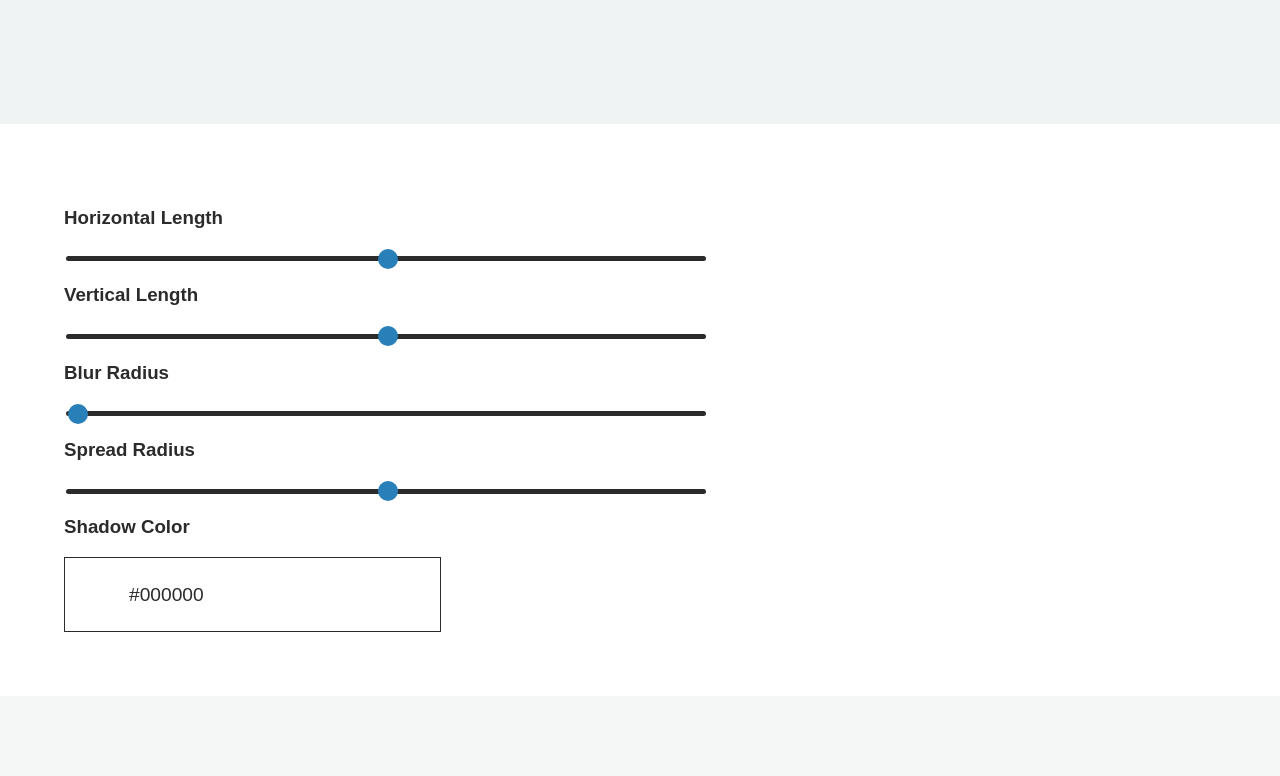
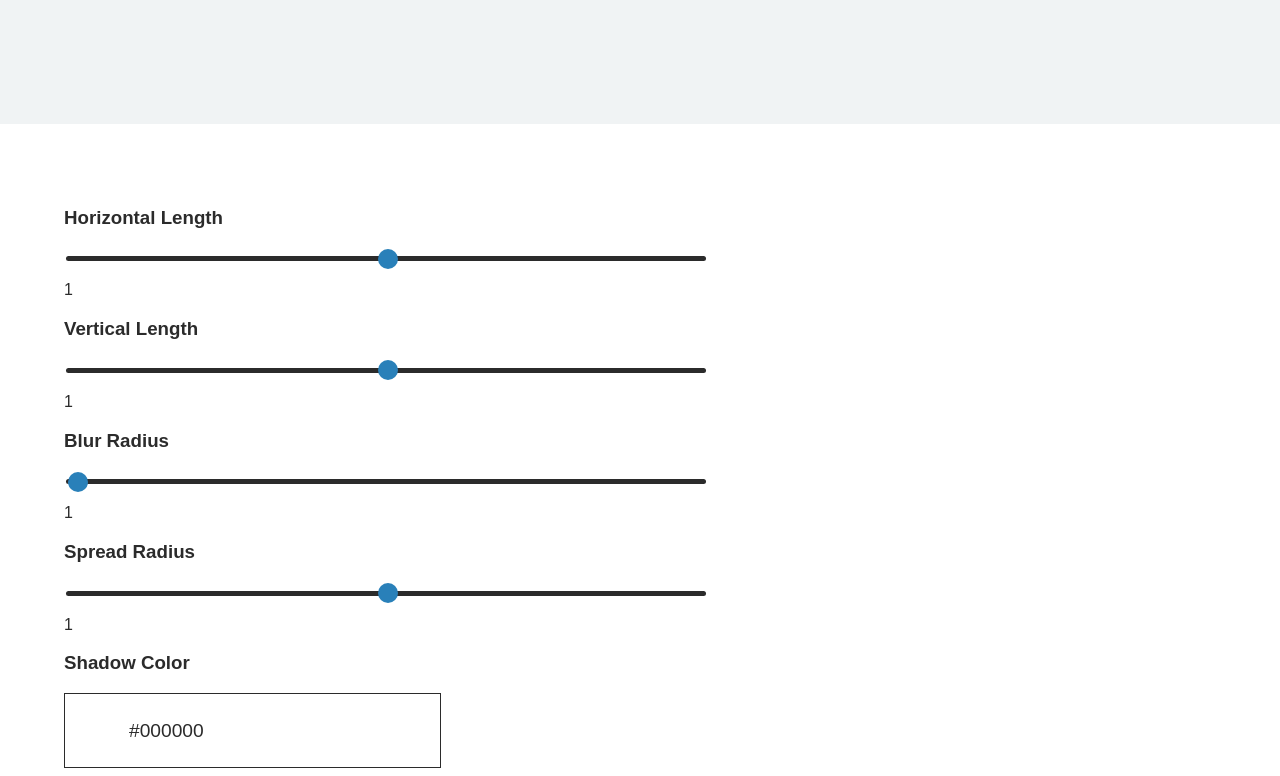
Before and after one commit to WetCouch/box-shadow-generator-electron, an Electron app: page index.html in a window 1280 px wide. Shown: the part 532-1308 px from the top of the page. Before the commit the page ends 1228 px from the top, so only its background shows below. Drawn offline with Linux system fonts and the light colour scheme.

Commit message:
fix: Show default values

```diff
--- a/index.html
+++ b/index.html
@@ -17,7 +17,7 @@
             <input type="range" min="-200" max="200" value="1" class="slider" id="slider1">
         </div>
 
-        <p id="output1"></p>
+        <p id="output1">1</p>
     </div>
 
     <div>
@@ -27,7 +27,7 @@
             <input type="range" min="-200" max="200" value="1" class="slider" id="slider2">
         </div>
 
-        <p id="output2"></p>
+        <p id="output2">1</p>
     </div>
 
     <div>
@@ -37,7 +37,7 @@
             <input type="range" min="0" max="300" value="1" class="slider" id="slider3">
         </div>
 
-        <p id="output3"></p>
+        <p id="output3">1</p>
     </div>
 
     <div>
@@ -47,7 +47,7 @@
             <input type="range" min="-200" max="200" value="1" class="slider" id="slider4">
         </div>
 
-        <p id="output4"></p>
+        <p id="output4">1</p>
     </div>
 
     <div>
```
